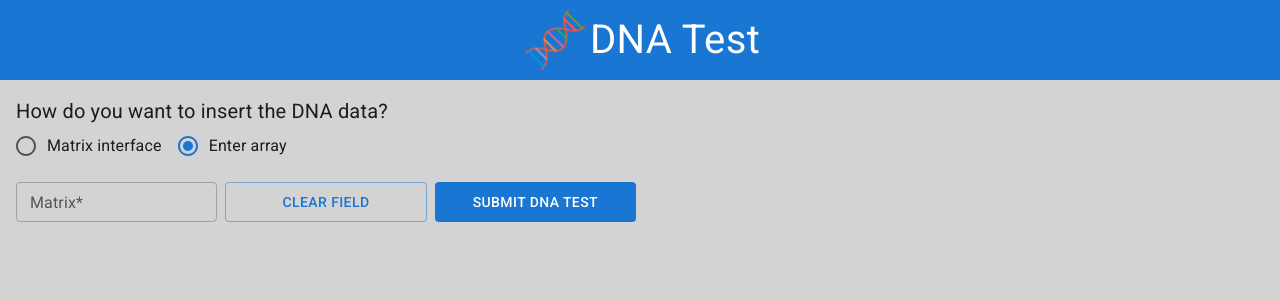
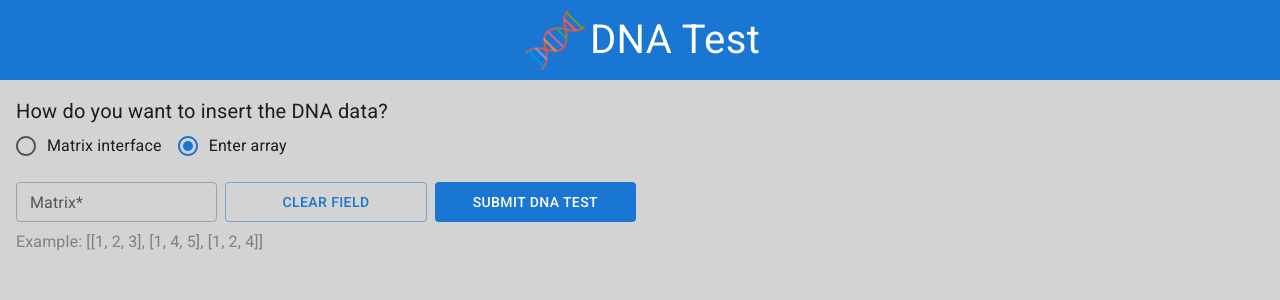
Before and after one commit to AshileySabah/dna-frontend, a React (Vite) app: page / in a window 1280 px wide. Both pictures are taken after a click on the label "Enter array". Shown: the top 300 px of the page. Built offline with nearby package versions, Linux system fonts and the light colour scheme.

Commit message:
fix: stringify matrix and label for example

```diff
--- a/src/page/App/index.tsx
+++ b/src/page/App/index.tsx
@@ -6,7 +6,7 @@ import { yupResolver } from "@hookform/resolvers/yup";
 import { Box, Grid, Typography } from "@mui/material";
 
 import dnaLogo from "/dna-logo.png";
-import { validateStringArray, validation } from "./validation";
+import { validation } from "./validation";
 import { Input } from "../../components/Form/Input";
 import { useSnackbar } from "../../hooks/Snackbar";
 import { createMatrix } from "./helpers";
@@ -42,8 +42,8 @@ export const App = () => {
     const payload = {
       matrix:
         data?.insertMethod === "MI"
-          ? data?.matrixInterfaceField
-          : validateStringArray(data?.matrixEnterArrayField)?.array,
+          ? JSON?.stringify(data?.matrixInterfaceField)
+          : data?.matrixEnterArrayField,
     };
 
     console.log(payload);
@@ -171,6 +171,11 @@ export const App = () => {
                 Submit DNA test
               </Button>
             </Grid>
+            <Grid item xs={12}>
+              <Typography color="GrayText">
+                Example: [[1, 2, 3], [1, 4, 5], [1, 2, 4]]
+              </Typography>
+            </Grid>
           </>
         ) : null}
       </Grid>
```
